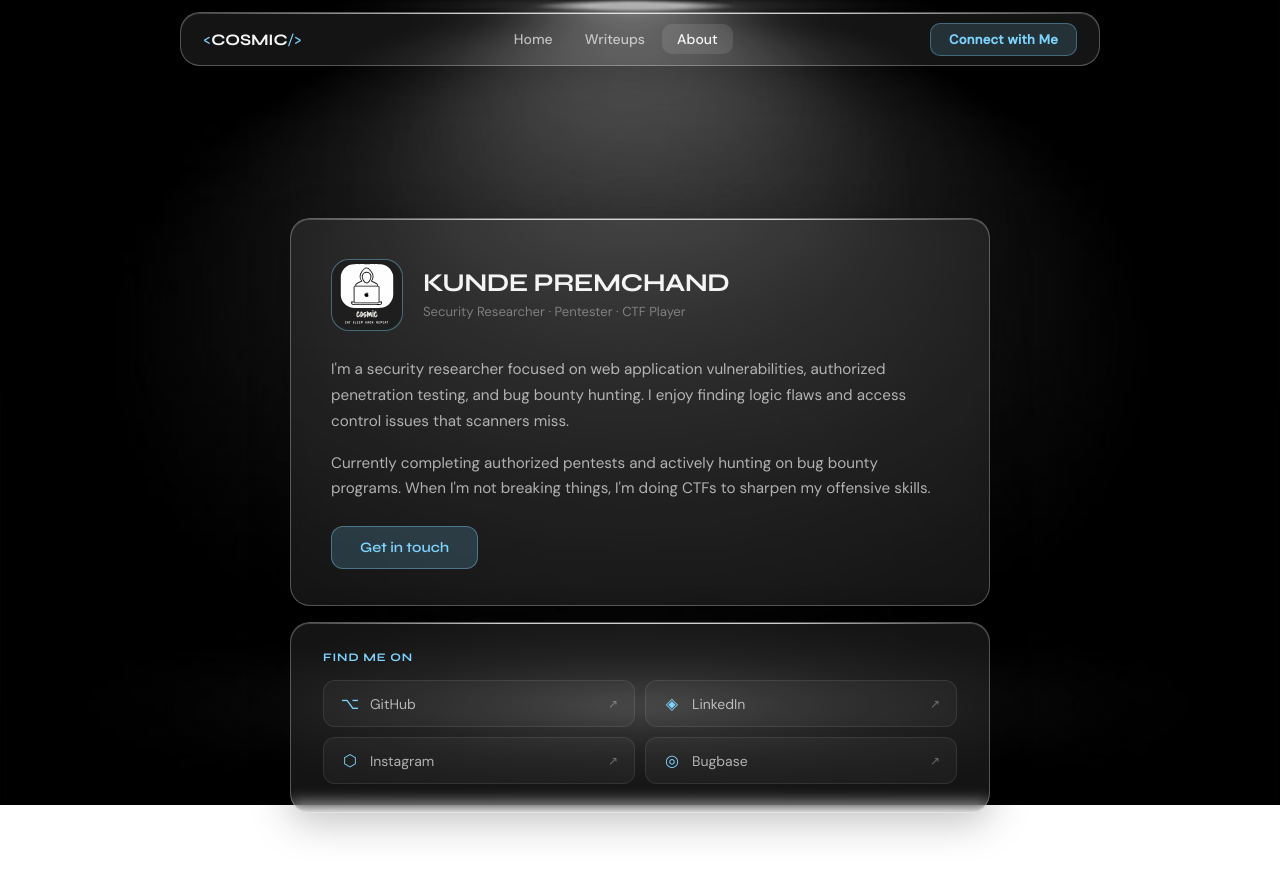
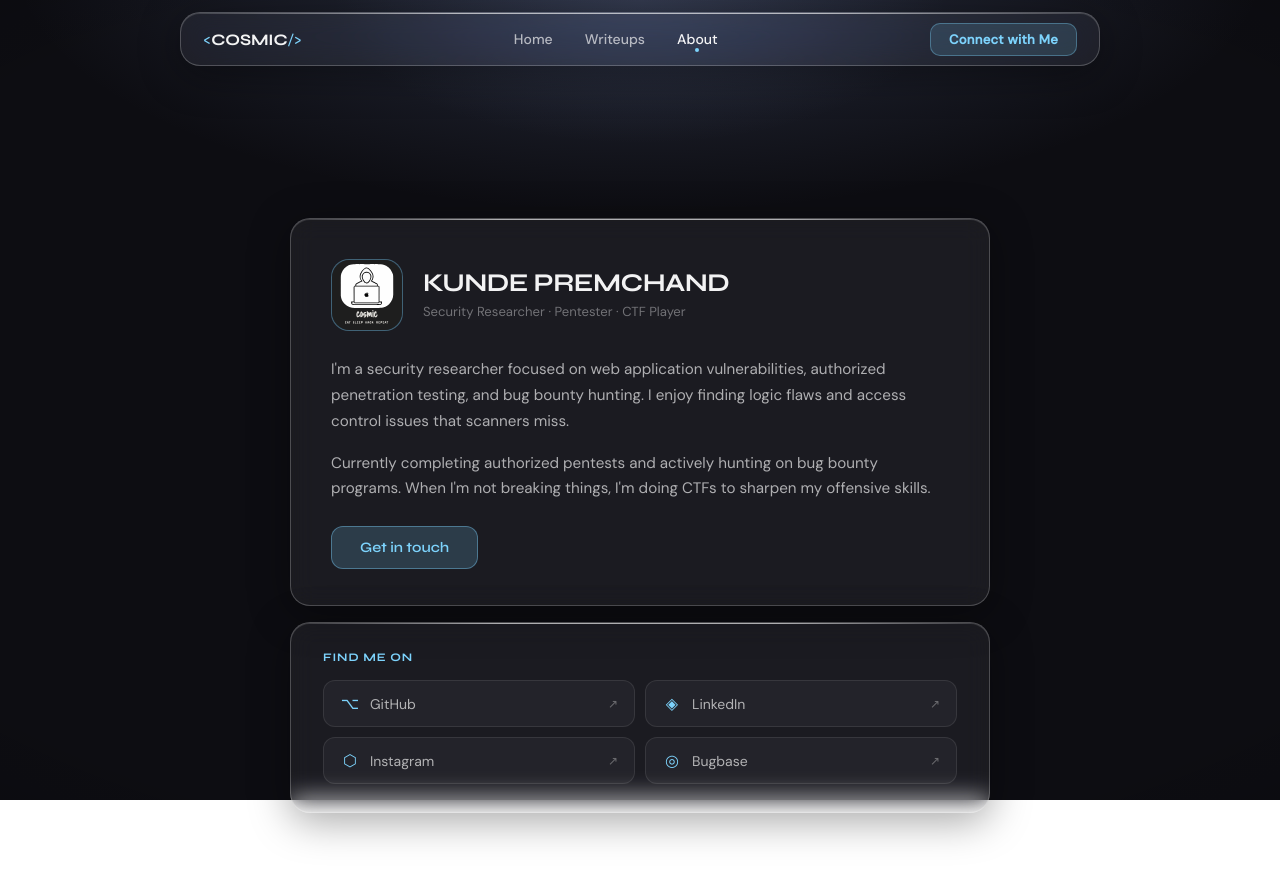
Before and after one commit to Premchand-007/Portfolio, a React (Vite) app: page /about in a window 1280 px wide. Shown: the top 880 px of the page. Built offline with nearby package versions, Linux system fonts and the light colour scheme.

Commit message:
changed background and animations

```diff
--- a/src/components/Navbar.css
+++ b/src/components/Navbar.css
@@ -7,7 +7,7 @@
   max-width: 920px;
   margin-left: auto;
   margin-right: auto;
-  z-index: 100;
+  z-index: 1000;
   border-radius: 16px;
 }
 
@@ -32,24 +32,53 @@
 .navbar-logo:hover { color: var(--accent); }
 .logo-bracket { color: var(--accent); font-weight: 400; }
 
-/* Links */
+/* Links container — needs position:relative for the pill */
 .navbar-links {
   display: flex;
   list-style: none;
   gap: 2px;
+  position: relative;
+}
+
+/* Sliding pill background */
+.nav-hover-pill {
+  position: absolute;
+  top: 50%;
+  transform: translateY(-50%);
+  height: 32px;
+  border-radius: 10px;
+  background: rgba(255, 255, 255, 0.09);
+  pointer-events: none;
+  z-index: 0;
 }
 
 .nav-link {
   display: block;
+  position: relative;
+  z-index: 1;
   padding: 6px 15px;
   border-radius: 10px;
   font-size: 0.875rem;
   font-weight: 500;
   color: var(--text-secondary);
-  transition: color 0.2s, background 0.2s;
+  transition: color 0.2s;
+  white-space: nowrap;
 }
-.nav-link:hover         { color: var(--text-primary); background: rgba(255,255,255,0.07); }
-.nav-link--active       { color: var(--text-primary); background: rgba(255,255,255,0.10); }
+.nav-link:hover      { color: var(--text-primary); }
+.nav-link--active    { color: var(--text-primary); }
+
+/* Active underline dot */
+.nav-link--active::after {
+  content: '';
+  position: absolute;
+  bottom: 2px;
+  left: 50%;
+  transform: translateX(-50%);
+  width: 4px;
+  height: 4px;
+  border-radius: 50%;
+  background: var(--accent);
+}
 
 /* CTA */
 .navbar-cta {
--- a/src/components/Navbar.jsx
+++ b/src/components/Navbar.jsx
@@ -1,5 +1,6 @@
+import { useState, useRef, useEffect } from 'react'
 import { NavLink } from 'react-router-dom'
-import { motion } from 'framer-motion'
+import { motion, useScroll, useMotionValueEvent } from 'framer-motion'
 import './Navbar.css'
 
 const links = [
@@ -9,26 +10,71 @@ const links = [
 ]
 
 export default function Navbar() {
+  const [hoveredIdx, setHoveredIdx]     = useState(null)
+  const [indicatorStyle, setIndicatorStyle] = useState({})
+  const [hidden, setHidden]             = useState(false)
+  const lastY = useRef(0)
+  const listRef = useRef(null)
+
+  const { scrollY } = useScroll()
+
+  useMotionValueEvent(scrollY, 'change', (y) => {
+    const diff = y - lastY.current
+    if (y < 60) {
+      // always show near the top
+      setHidden(false)
+    } else if (diff > 6) {
+      // scrolling down — hide
+      setHidden(true)
+    } else if (diff < -6) {
+      // scrolling up — show
+      setHidden(false)
+    }
+    lastY.current = y
+  })
+
+  const handleMouseEnter = (e, idx) => {
+    setHoveredIdx(idx)
+    const li = e.currentTarget
+    const list = listRef.current
+    const listRect = list.getBoundingClientRect()
+    const liRect   = li.getBoundingClientRect()
+    setIndicatorStyle({ width: liRect.width, left: liRect.left - listRect.left })
+  }
+
+  const handleMouseLeave = () => setHoveredIdx(null)
+
   return (
     <motion.nav
       className="navbar glass-card"
       initial={{ y: -80, opacity: 0 }}
-      animate={{ y: 0, opacity: 1 }}
-      transition={{ duration: 0.6, ease: [0.16, 1, 0.3, 1] }}
+      animate={{
+        y:       hidden ? -80 : 0,
+        opacity: hidden ? 0  : 1,
+      }}
+      transition={{ duration: 0.4, ease: [0.16, 1, 0.3, 1] }}
     >
       <div className="navbar-inner">
 
-        {/* ── Logo ── CHANGE: update "cosmic09" to your actual handle */}
         <NavLink to="/" className="navbar-logo">
           <span className="logo-bracket">&lt;</span>
           COSMIC
           <span className="logo-bracket">/&gt;</span>
         </NavLink>
 
-        {/* Nav links */}
-        <ul className="navbar-links">
-          {links.map(({ to, label }) => (
-            <li key={to}>
+        <ul className="navbar-links" ref={listRef} onMouseLeave={handleMouseLeave}>
+          {hoveredIdx !== null && (
+            <motion.div
+              className="nav-hover-pill"
+              layoutId="nav-pill"
+              initial={false}
+              animate={{ width: indicatorStyle.width, left: indicatorStyle.left }}
+              transition={{ type: 'spring', stiffness: 400, damping: 30 }}
+            />
+          )}
+
+          {links.map(({ to, label }, idx) => (
+            <li key={to} onMouseEnter={(e) => handleMouseEnter(e, idx)}>
               <NavLink
                 to={to}
                 end={to === '/'}
@@ -42,7 +88,6 @@ export default function Navbar() {
           ))}
         </ul>
 
-        {/* ── CTA ── CHANGE: update href to your actual email */}
         <a href="mailto:kundepremchand@gmail.com" className="navbar-cta">
           Connect with Me
         </a>
--- a/src/styles/global.css
+++ b/src/styles/global.css
@@ -2,17 +2,16 @@
 
 /* ── CSS Variables ───────────────────────────────────────── */
 :root {
-  --glass-bg:       rgba(255, 255, 255, 0.08);
+  --glass-bg:       rgba(255, 255, 255, 0.06);
   --glass-bg-hover: rgba(255, 255, 255, 0.10);
-  --glass-border:   rgba(255, 255, 255, 0.28);
-  --glass-shadow:   0 8px 40px rgba(0, 0, 0, 0.25), inset 0 1px 0 rgba(255,255,255,0.15);
-  --glass-blur:     blur(8px) saturate(135%);
+  --glass-border:   rgba(255, 255, 255, 0.22);
+  --glass-shadow:   0 8px 40px rgba(0, 0, 0, 0.35), inset 0 1px 0 rgba(255,255,255,0.12);
+  --glass-blur:     blur(12px) saturate(150%);
 
   --text-primary:   rgba(255, 255, 255, 0.95);
   --text-secondary: rgba(255, 255, 255, 0.65);
   --text-muted:     rgba(255, 255, 255, 0.38);
 
-  /* ⬇ CHANGE THIS to swap your accent color globally */
   --accent:         #7dd3fc;
   --accent-glow:    rgba(125, 211, 252, 0.25);
 
@@ -31,28 +30,26 @@ body {
   overflow-x: hidden;
 }
 
-/* ── Fixed background ────────────────────────────────────── */
+/* ── Background — dark with top-center spotlight, no image ─ */
 .bg-fixed-wrapper {
   position: fixed;
-  inset: -5px;  /* slight bleed to prevent gaps on scroll */
+  inset: 0;
   z-index: -1;
-  background-image: url('/bg.jpg');  /* path relative to /public */
-  background-size: cover;
-  background-position: center;
+  background-color: #0d0d12;
+  /* top spotlight matching the ReactBits reference */
+  background-image:
+    radial-gradient(ellipse 70% 45% at 50% -5%, rgba(110, 130, 180, 0.28) 0%, transparent 70%),
+    radial-gradient(ellipse 40% 30% at 50% 0%,  rgba(150, 170, 220, 0.14) 0%, transparent 60%);
 }
 
 .bg-overlay {
   position: absolute;
   inset: 0;
-  background: linear-gradient(
-    to bottom,
-    rgba(0,0,0,0.25) 0%,
-    rgba(0,0,0,0.10) 50%,
-    rgba(0,0,0,0.30) 100%
-  );
+  /* subtle vignette on edges */
+  background: radial-gradient(ellipse 120% 100% at 50% 50%, transparent 55%, rgba(0,0,0,0.45) 100%);
 }
 
-/* ── Main content sits above fixed bg ───────────────────── */
+/* ── Main content ────────────────────────────────────────── */
 .main-content {
   position: relative;
   z-index: 1;
@@ -62,36 +59,62 @@ body {
 /* ── Glass card ──────────────────────────────────────────── */
 .glass-card {
   background: var(--glass-bg);
-  backdrop-filter: blur(8px) saturate(135%) !important;
-  -webkit-backdrop-filter: blur(8px) saturate(135%) !important;
+  backdrop-filter: blur(12px) saturate(150%) !important;
+  -webkit-backdrop-filter: blur(12px) saturate(150%) !important;
   border: 1px solid var(--glass-border);
   border-radius: 20px;
   box-shadow: var(--glass-shadow);
-  transition: background 0.2s ease, box-shadow 0.2s ease, transform 0.15s cubic-bezier(0.34, 1.56, 0.64, 1);
+  position: relative;
   overflow: hidden;
-  /* top shine line */
-  position: relative;
+  transition:
+    background    0.25s ease,
+    box-shadow    0.25s ease,
+    transform     0.3s  cubic-bezier(0.34, 1.56, 0.64, 1),
+    border-color  0.25s ease;
 }
+
+/* top shine line */
 .glass-card::before {
   content: '';
   position: absolute;
-  top: 0;
-  left: 0;
-  right: 0;
+  top: 0; left: 0; right: 0;
   height: 1px;
   background: linear-gradient(
     90deg,
     transparent 0%,
-    rgba(255,255,255,0.75) 30%,
-    rgba(255,255,255,0.75) 70%,
+    rgba(255,255,255,0.6) 30%,
+    rgba(255,255,255,0.6) 70%,
     transparent 100%
   );
   z-index: 1;
+  transition: opacity 0.25s ease;
 }
+
+/* accent glow that blooms on hover */
+.glass-card::after {
+  content: '';
+  position: absolute;
+  inset: 0;
+  border-radius: inherit;
+  background: radial-gradient(ellipse 80% 60% at 50% 0%, rgba(125,211,252,0.08) 0%, transparent 70%);
+  opacity: 0;
+  transition: opacity 0.3s ease;
+  pointer-events: none;
+  z-index: 0;
+}
+
 .glass-card:hover {
   background: var(--glass-bg-hover);
-  box-shadow: 0 20px 40px rgba(0,0,0,0.30), inset 0 1px 0 rgba(255,255,255,0.20);
-  transform: translateY(-6px) scale(1.01);
+  border-color: rgba(255, 255, 255, 0.32);
+  box-shadow:
+    0 24px 60px rgba(0, 0, 0, 0.45),
+    0 0 0 1px rgba(125, 211, 252, 0.12),
+    inset 0 1px 0 rgba(255, 255, 255, 0.22);
+  transform: translateY(-8px) scale(1.015);
+}
+
+.glass-card:hover::after {
+  opacity: 1;
 }
 
 /* ── Typography ──────────────────────────────────────────── */
@@ -100,7 +123,6 @@ h1, h2, h3, h4 {
   font-weight: 700;
   line-height: 1.15;
   letter-spacing: -0.02em;
-
 }
 p { line-height: 1.7; color: var(--text-secondary); }
 a { color: inherit; text-decoration: none; }
@@ -119,7 +141,7 @@ a { color: inherit; text-decoration: none; }
   color: var(--accent);
 }
 
-/* ── Severity badge variants ─────────────────────────────── */
+/* ── Severity badges ─────────────────────────────────────── */
 .badge-critical { background:rgba(239,68,68,0.15);  border-color:rgba(239,68,68,0.40);  color:#fca5a5; }
 .badge-high     { background:rgba(249,115,22,0.15); border-color:rgba(249,115,22,0.40); color:#fdba74; }
 .badge-medium   { background:rgba(234,179,8,0.15);  border-color:rgba(234,179,8,0.40);  color:#fde047; }
@@ -184,6 +206,12 @@ a { color: inherit; text-decoration: none; }
 
 /* ── Scrollbar ───────────────────────────────────────────── */
 ::-webkit-scrollbar              { width: 4px; }
-::-webkit-scrollbar-track        { background: black; }
-::-webkit-scrollbar-thumb        { background: rgba(255,255,255,0.15); border-radius: 3px; }
-::-webkit-scrollbar-thumb:hover  { background: rgba(255,255,255,0.25); }
+::-webkit-scrollbar-track        { background: #0d0d12; }
+::-webkit-scrollbar-thumb        { background: rgba(255,255,255,0.12); border-radius: 3px; }
+::-webkit-scrollbar-thumb:hover  { background: rgba(255,255,255,0.22); }
+
+/* ── Respect reduced motion ──────────────────────────────── */
+@media (prefers-reduced-motion: reduce) {
+  .glass-card { transition: background 0.2s, box-shadow 0.2s; }
+  .glass-card:hover { transform: none; }
+}
```
